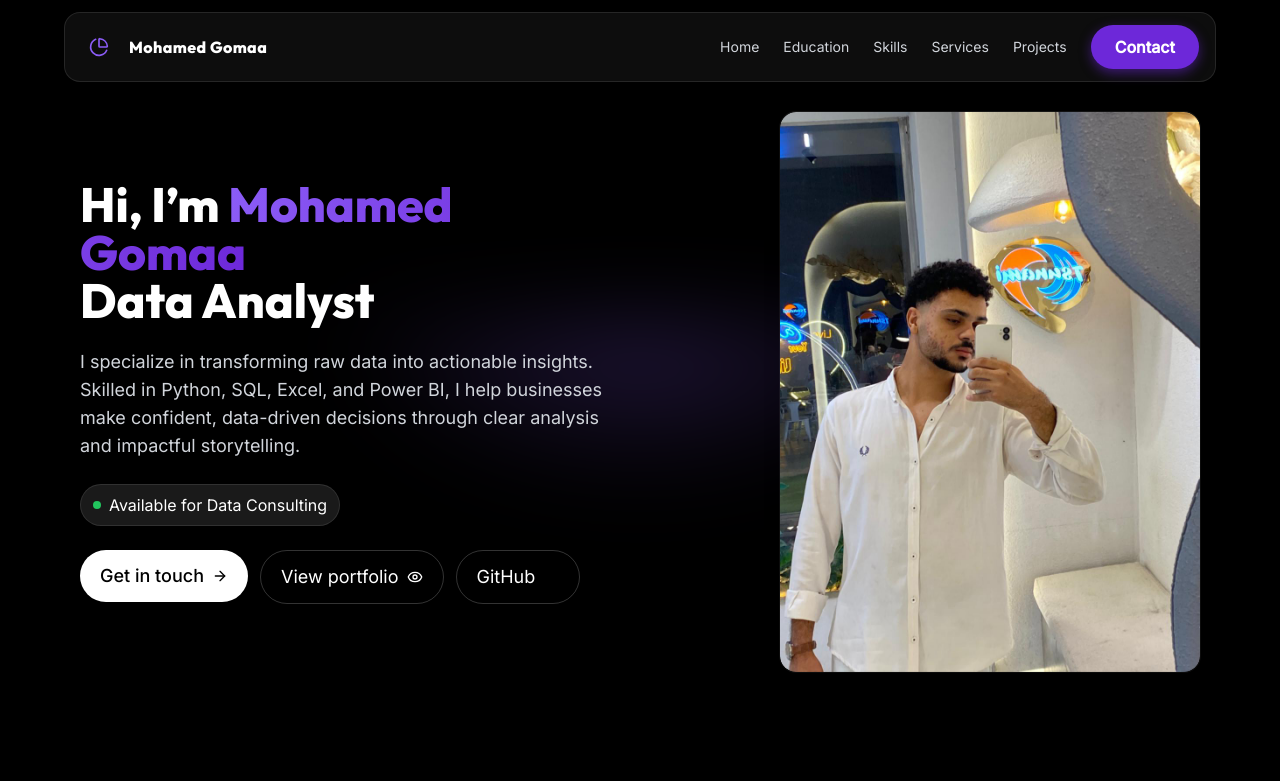
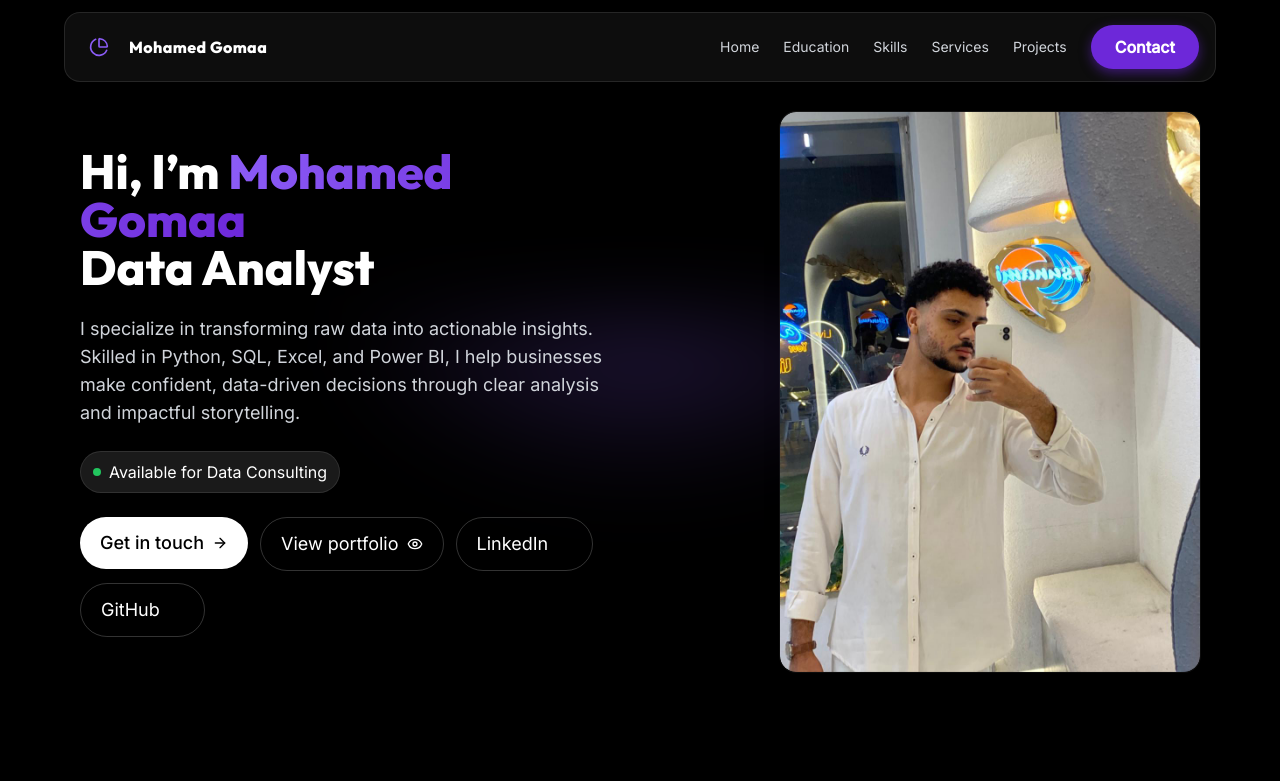
Before and after one commit to mohamed-goma-a/portfolio, a plain HTML site: page index.html in a window 1280 px wide. Shown: the top 781 px of the page. Drawn offline with nearby package versions, Linux system fonts and the light colour scheme.

Commit message:
Update index.html

```diff
--- a/index.html
+++ b/index.html
@@ -133,6 +133,19 @@
                 transition">
         View portfolio
         <i data-lucide="eye" class="w-4 h-4"></i>
+      </a>
+    <!-- LinkedIn -->
+      <a href="https://www.linkedin.com/in/mohamed-gomaa" target="_blank"
+     class="w-full sm:w-auto justify-center
+            inline-flex items-center gap-2
+            px-5 py-3
+            text-xs sm:text-sm md:text-base lg:text-lg
+            rounded-full
+            border border-white/20 text-white
+            hover:border-brand hover:shadow-[0_0_0_2px_rgba(139,92,246,0.3)]
+            transition">
+    LinkedIn
+    <i data-lucide="linkedin" class="w-4 h-4"></i>
       </a>
 
       <!-- GitHub -->
@@ -572,4 +585,5 @@
     </script>
 </body>
 
+
 </html>
```
